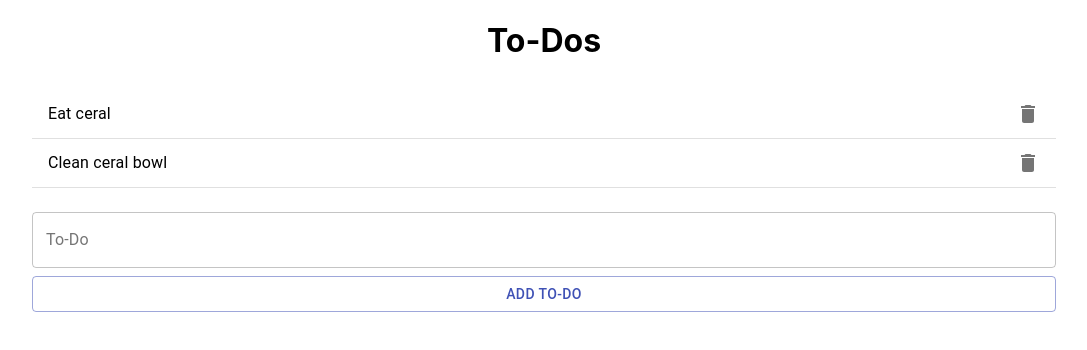
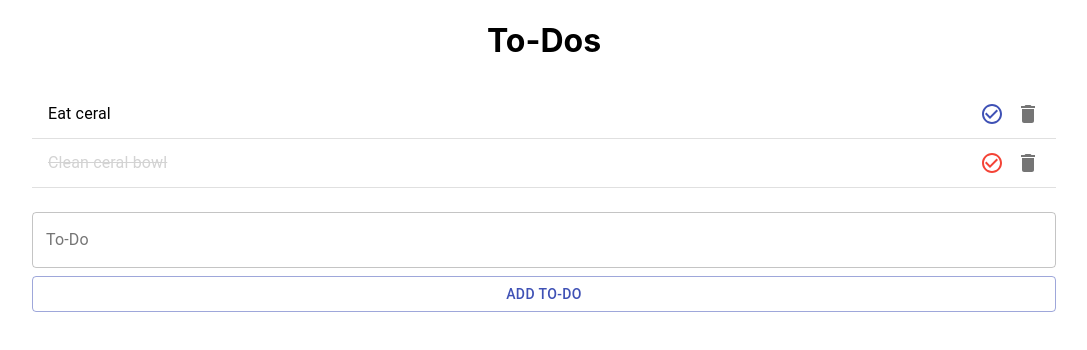
Before and after one commit to conoroshea1996/react-todo, a React (Create React App) app: page / in a window 1280 px wide. Shown: the top 350 px of the page, without its empty margins (96-1183 px from the left). Built offline with nearby package versions, Linux system fonts and the light colour scheme.

Commit message:
can no toggle status of todo item

```diff
--- a/src/App.js
+++ b/src/App.js
@@ -5,8 +5,8 @@ import '../src/app.css';
 class App extends React.Component {
   state = {
     todos: [
-      { id: 1, content: 'Eat ceral' },
-      { id: 2, content: 'Clean ceral bowl' }
+      { id: 1, content: 'Eat ceral', done: false },
+      { id: 2, content: 'Clean ceral bowl', done: true }
     ]
   }
 
@@ -18,6 +18,7 @@ class App extends React.Component {
       todos
     })
   }
+
 
   addTodo = (todo) => {
     todo.id = Math.random();
@@ -32,12 +33,20 @@ class App extends React.Component {
     }
   }
 
+  toggleTodo = (id) => {
+    let todo = this.state.todos.find(todo => todo.id === id);
+    todo.done = !todo.done;
+    this.setState({
+      data: this.state.todos.map(el => (el.id === id ? { ...el, todo } : el))
+    });
+  }
+
   render() {
     return (
       <div className="App" >
         <div className="container">
           <h1>To-Dos</h1>
-          <Todos todos={this.state.todos} deleteTodo={this.deleteTodo} />
+          <Todos todos={this.state.todos} deleteTodo={this.deleteTodo} toggleTodo={this.toggleTodo} />
           <AddFom addTodo={this.addTodo} />
         </div>
       </div>
--- a/src/app.css
+++ b/src/app.css
@@ -5,3 +5,7 @@
 .container h1{
     text-align: center;
 }
+.done{
+    text-decoration: line-through;
+    color: lightgrey;
+}
--- a/src/components/todos/todos.js
+++ b/src/components/todos/todos.js
@@ -6,8 +6,9 @@ import ListItemSecondaryAction from '@material-ui/core/ListItemSecondaryAction';
 import ListItemText from '@material-ui/core/ListItemText';
 import IconButton from '@material-ui/core/IconButton';
 import DeleteIcon from '@material-ui/icons/Delete';
+import CheckCircleOutlineIcon from '@material-ui/icons/CheckCircleOutline';
 
-function Todos({ todos, deleteTodo }) {
+function Todos({ todos, deleteTodo, toggleTodo }) {
     const isTodos = todos.length ? true : false;
     return (
         <div >
@@ -17,10 +18,14 @@ function Todos({ todos, deleteTodo }) {
                         <div>
                             <ListItem>
                                 <ListItemText
+                                    className={todo.done ? 'done' : ''}
                                     id={todo.id}
                                     primary={todo.content}
                                 />
                                 <ListItemSecondaryAction>
+                                    <IconButton edge="end" aria-label="check" onClick={() => { toggleTodo(todo.id) }}>
+                                        <CheckCircleOutlineIcon color={todo.done ? 'error' : 'primary'} />
+                                    </IconButton>
                                     <IconButton edge="end" aria-label="delete" onClick={() => { deleteTodo(todo.id) }}>
                                         <DeleteIcon />
                                     </IconButton>
```
